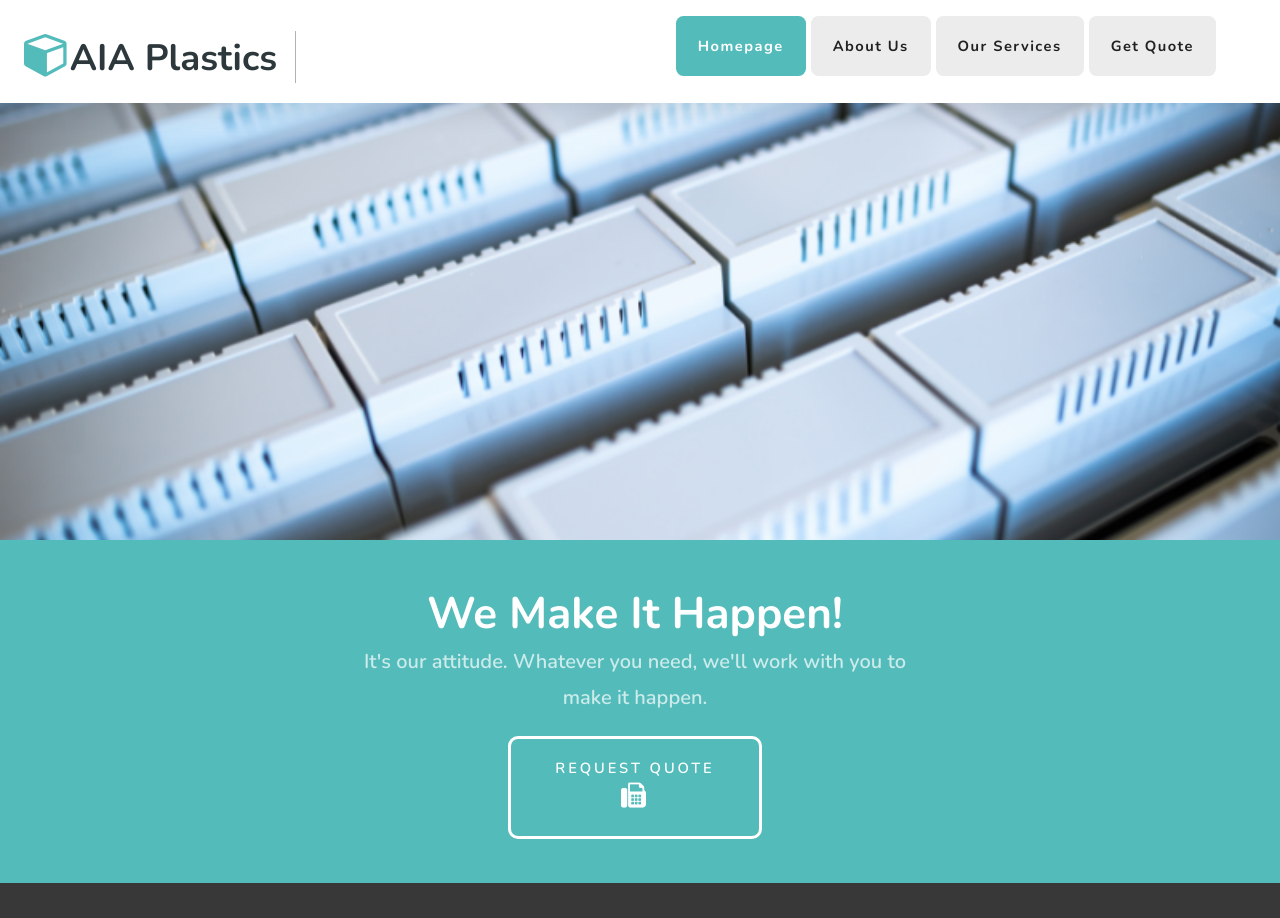
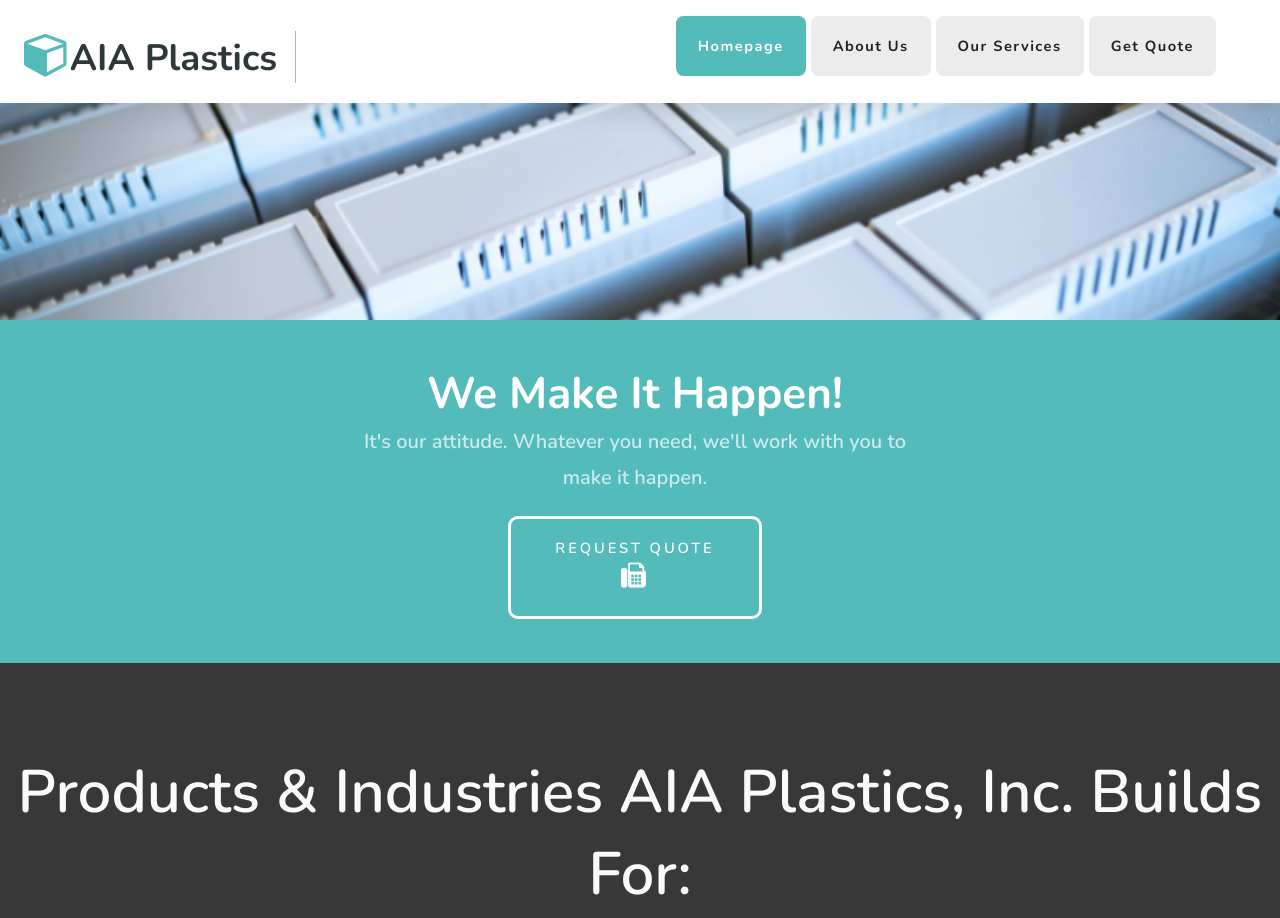
Before and after one commit to Shiloh-Ames/conceptaiaplastics.github.io, a plain HTML site: page index.html in a window 1280 px wide. Shown: the top 918 px of the page. Drawn offline with nearby package versions, Linux system fonts and the light colour scheme.

Commit message:
Update default.css
Changed index page banner height to 15em instead of 30em

```diff
--- a/default.css
+++ b/default.css
@@ -869,7 +869,7 @@ ul.contact li a.icon-rss:before
 
 	#header-featured
 	{
-		height: 30em;
+		height: 15em;
 		background-image: url(images/plastic_banner.png);
 		background-position: center;
 		background-size: cover;
```
